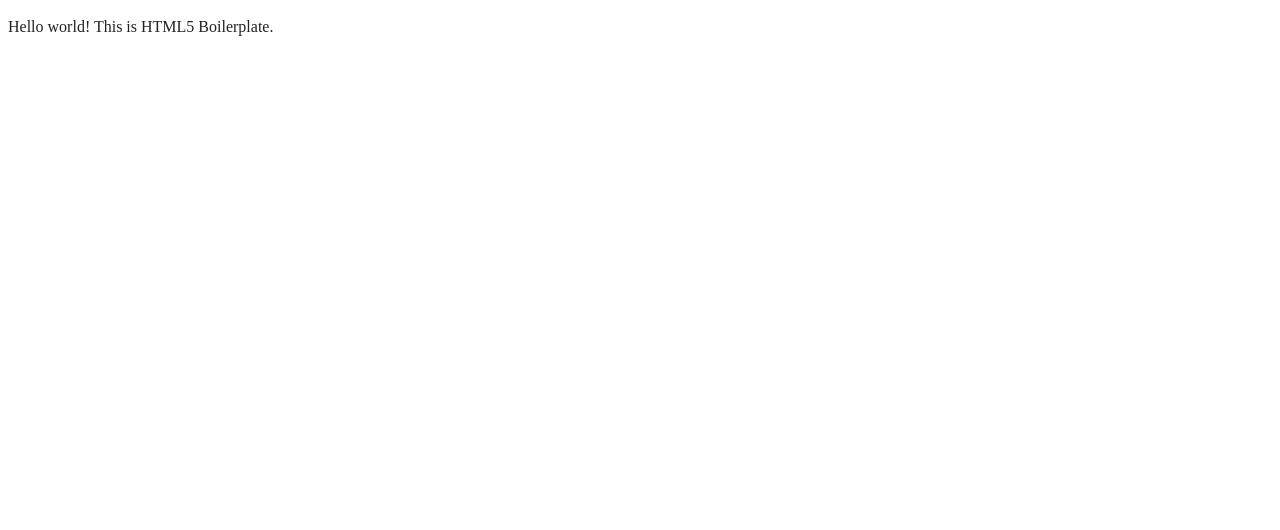
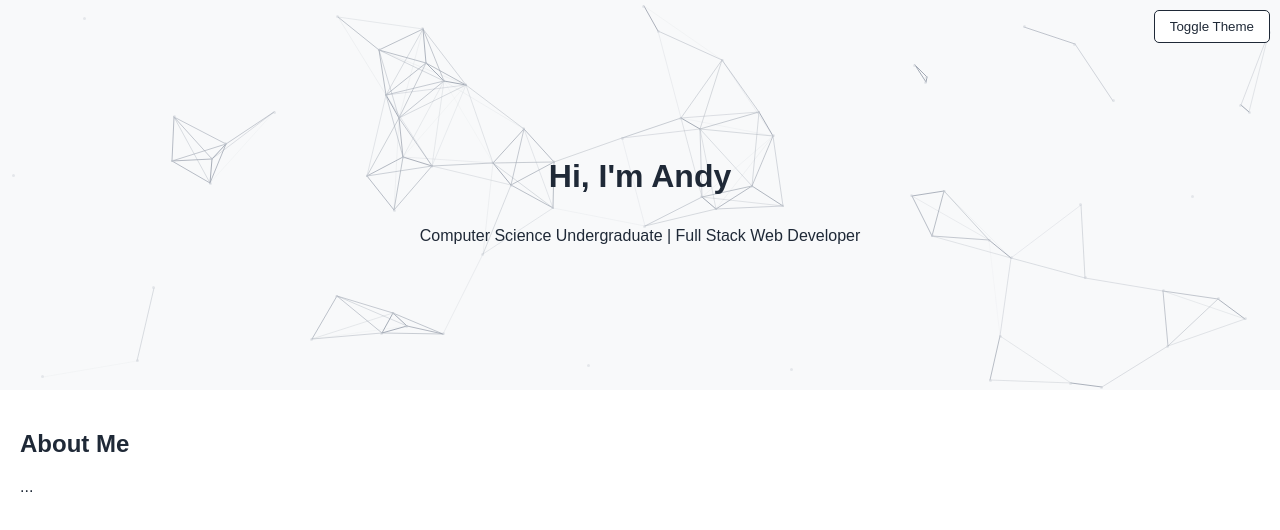
Before and after one commit to ansidian/dev-portfolio, a website built with webpack: page index.html in a window 1280 px wide. Built offline with nearby package versions, Linux system fonts and the light colour scheme; animation ran at ten frames a second.

Commit message:
update hero banner

```diff
--- a/css/style.css
+++ b/css/style.css
@@ -1,246 +1,124 @@
-/*! HTML5 Boilerplate v9.0.1 | MIT License | https://html5boilerplate.com/ */
+:root {
+  /* Light Theme (Default) */
+  --banner-bg: #f8f9fa;
+  --particle-color: #d1d5db; /* Light gray particles */
+  --particle-glow-color: #9ca3af; /* Slightly darker/more visible */
+  --text-color-banner: #1f2937;
+  --page-bg: #ffffff;
+  --text-color-page: #1f2937;
 
-/* main.css 3.0.0 | MIT License | https://github.com/h5bp/main.css#readme */
-/*
- * What follows is the result of much research on cross-browser styling.
- * Credit left inline and big thanks to Nicolas Gallagher, Jonathan Neal,
- * Kroc Camen, and the H5BP dev community and team.
- */
-
-/* ==========================================================================
-   Base styles: opinionated defaults
-   ========================================================================== */
-
-html {
-  color: #222;
-  font-size: 1em;
-  line-height: 1.4;
+  /* Config */
+  --particle-size: 3px;
+  --particle-base-opacity: 0.5;
+  --particle-glow-opacity: 0.8;
+  --transition-speed: 0.3s; /* For non-transform properties like opacity */
 }
 
-/*
- * Remove text-shadow in selection highlight:
- * https://twitter.com/miketaylr/status/12228805301
- *
- * Customize the background color to match your design.
- */
-
-::-moz-selection {
-  background: #b3d4fc;
-  text-shadow: none;
+body.dark-mode {
+  /* Dark Theme */
+  --banner-bg: #111827;
+  --particle-color: #4b5563; /* Muted dark particles */
+  --particle-glow-color: #9ca3af; /* Lighter gray glow */
+  --text-color-banner: #f3f4f6;
+  --page-bg: #111827; /* Match banner or make slightly different */
+  --text-color-page: #f3f4f6;
 }
 
-::selection {
-  background: #b3d4fc;
-  text-shadow: none;
+body {
+  margin: 0;
+  font-family: sans-serif;
+  background-color: var(--page-bg);
+  color: var(--text-color-page);
+  transition: background-color var(--transition-speed) ease, color var(--transition-speed) ease;
 }
 
-/*
- * A better looking default horizontal rule
- */
-
-hr {
-  display: block;
-  height: 1px;
-  border: 0;
-  border-top: 1px solid #ccc;
-  margin: 1em 0;
-  padding: 0;
+#interactive-banner {
+  position: relative;
+  width: 100%;
+  min-height: 350px; /* Adjust as needed */
+  background-color: var(--banner-bg);
+  overflow: hidden; /* Keep particles contained */
+  transition: background-color var(--transition-speed) ease;
 }
 
-/*
- * Remove the gap between audio, canvas, iframes,
- * images, videos and the bottom of their containers:
- * https://github.com/h5bp/html5-boilerplate/issues/440
- */
-
-audio,
-canvas,
-iframe,
-img,
-svg,
-video {
-  vertical-align: middle;
+#particle-container {
+  position: absolute;
+  top: 0;
+  left: 0;
+  width: 100%;
+  height: 100%;
+  z-index: 1;
 }
 
-/*
- * Remove default fieldset styles.
- */
-
-fieldset {
-  border: 0;
-  margin: 0;
-  padding: 0;
+#line-svg {
+  position: absolute; /* Position within the container */
+  top: 0;
+  left: 0;
+  width: 100%;
+  height: 100%;
+  pointer-events: none; /* SVG should not capture mouse events */
+  z-index: 1; /* Draw lines behind particles */
 }
 
-/*
- * Allow only vertical resizing of textareas.
- */
 
-textarea {
-  resize: vertical;
+.banner-content {
+  position: relative; /* Relative to the banner */
+  z-index: 2; /* Above particles */
+  color: var(--text-color-banner);
+  text-align: center;
+  padding: 20px;
+  transition: color var(--transition-speed) ease;
+  display: flex;
+  flex-direction: column;
+  justify-content: center;
+  align-items: center;
+  height: 100%;
+  min-height: 350px; /* Match banner */
+  pointer-events: none; /* Allow mouse events through */
 }
 
-/* ==========================================================================
-   Author's custom styles
-   ========================================================================== */
-
-/* ==========================================================================
-   Helper classes
-   ========================================================================== */
-
-/*
- * Hide visually and from screen readers
- */
-
-.hidden,
-[hidden] {
-  display: none !important;
+.banner-content h1, .banner-content p {
+  pointer-events: auto; /* Enable events for text */
+  margin-bottom: 0.5em;
 }
 
-/*
- * Hide only visually, but have it available for screen readers:
- * https://snook.ca/archives/html_and_css/hiding-content-for-accessibility
- *
- * 1. For long content, line feeds are not interpreted as spaces and small width
- *    causes content to wrap 1 word per line:
- *    https://medium.com/@jessebeach/beware-smushed-off-screen-accessible-text-5952a4c2cbfe
- */
-
-.visually-hidden {
-  border: 0;
-  clip: rect(0, 0, 0, 0);
-  height: 1px;
-  margin: -1px;
-  overflow: hidden;
-  padding: 0;
+.particle {
   position: absolute;
-  white-space: nowrap;
-  width: 1px;
-  /* 1 */
+  width: var(--particle-size);
+  height: var(--particle-size);
+  background-color: var(--particle-color);
+  border-radius: 50%;
+  opacity: var(--particle-base-opacity);
+  transition: opacity var(--transition-speed) ease-out, background-color var(--transition-speed) ease-out; /* Transition visual changes */
+  will-change: transform, opacity; /* Optimize */
+  pointer-events: none;
+  z-index: 2; /* Ensure particles are drawn ABOVE the lines */
+  /* Initial top/left set by JS */
 }
 
-/*
- * Extends the .visually-hidden class to allow the element
- * to be focusable when navigated to via the keyboard:
- * https://www.drupal.org/node/897638
- */
-
-.visually-hidden.focusable:active,
-.visually-hidden.focusable:focus {
-  clip: auto;
-  height: auto;
-  margin: 0;
-  overflow: visible;
-  position: static;
-  white-space: inherit;
-  width: auto;
+#line-svg line {
+  stroke: var(--particle-glow-color); /* Use a theme color */
+  stroke-width: 1px; /* Adjust thickness */
+  stroke-linecap: round; /* Nicer line ends */
+  /* Opacity will be set dynamically via JS based on distance */
 }
 
-/*
- * Hide visually and from screen readers, but maintain layout
- */
-
-.invisible {
-  visibility: hidden;
+/* Theme toggle button styles (same as before) */
+#theme-toggle {
+  padding: 8px 15px;
+  border: 1px solid var(--text-color-page);
+  background-color: var(--page-bg);
+  color: var(--text-color-page);
+  cursor: pointer;
+  border-radius: 5px;
+  transition: all var(--transition-speed) ease;
+  position: fixed; /* Keep it accessible */
+  top: 10px;
+  right: 10px;
+  z-index: 100;
 }
 
-/*
- * Clearfix: contain floats
- *
- * The use of `table` rather than `block` is only necessary if using
- * `::before` to contain the top-margins of child elements.
- */
-
-.clearfix::before,
-.clearfix::after {
-  content: "";
-  display: table;
+#theme-toggle:hover {
+  background-color: var(--text-color-page);
+  color: var(--page-bg);
 }
-
-.clearfix::after {
-  clear: both;
-}
-
-/* ==========================================================================
-   EXAMPLE Media Queries for Responsive Design.
-   These examples override the primary ('mobile first') styles.
-   Modify as content requires.
-   ========================================================================== */
-
-@media only screen and (min-width: 35em) {
-  /* Style adjustments for viewports that meet the condition */
-}
-
-@media print,
-  (-webkit-min-device-pixel-ratio: 1.25),
-  (min-resolution: 1.25dppx),
-  (min-resolution: 120dpi) {
-  /* Style adjustments for high resolution devices */
-}
-
-/* ==========================================================================
-   Print styles.
-   Inlined to avoid the additional HTTP request:
-   https://www.phpied.com/delay-loading-your-print-css/
-   ========================================================================== */
-
-@media print {
-  *,
-  *::before,
-  *::after {
-    background: #fff !important;
-    color: #000 !important;
-    /* Black prints faster */
-    box-shadow: none !important;
-    text-shadow: none !important;
-  }
-
-  a,
-  a:visited {
-    text-decoration: underline;
-  }
-
-  a[href]::after {
-    content: " (" attr(href) ")";
-  }
-
-  abbr[title]::after {
-    content: " (" attr(title) ")";
-  }
-
-  /*
-   * Don't show links that are fragment identifiers,
-   * or use the `javascript:` pseudo protocol
-   */
-  a[href^="#"]::after,
-  a[href^="javascript:"]::after {
-    content: "";
-  }
-
-  pre {
-    white-space: pre-wrap !important;
-  }
-
-  pre,
-  blockquote {
-    border: 1px solid #999;
-    page-break-inside: avoid;
-  }
-
-  tr,
-  img {
-    page-break-inside: avoid;
-  }
-
-  p,
-  h2,
-  h3 {
-    orphans: 3;
-    widows: 3;
-  }
-
-  h2,
-  h3 {
-    page-break-after: avoid;
-  }
-}
--- a/index.html
+++ b/index.html
@@ -24,10 +24,33 @@
 
 <body>
 
-  <!-- Add your site or application content here -->
-  <p>Hello world! This is HTML5 Boilerplate.</p>
-  <script src="js/app.js"></script>
+<!-- Optional: Theme Toggle Button -->
+<button id="theme-toggle" style="position: fixed; top: 10px; right: 10px; z-index: 100;">
+  Toggle Theme
+</button>
 
+<div id="interactive-banner">
+
+  <!-- Container specifically for particles/lines -->
+  <div id="particle-container">
+    <svg id="line-svg" width="100%" height="100%"></svg>
+  </div>
+
+  <!-- Content overlay -->
+  <div class="banner-content">
+    <h1>Hi, I'm Andy</h1>
+    <p>Computer Science Undergraduate | Full Stack Web Developer</p>
+    <!-- Add social icons etc. here -->
+  </div>
+</div>
+
+<!-- ... rest of your page ... -->
+<div style="height: 100vh; padding: 20px; background-color: var(--page-bg, #fff); color: var(--text-color-page, #000);">
+  <h2>About Me</h2>
+  <p>...</p>
+</div>
+
+<script src="js/app.js"></script>
 </body>
 
 </html>
--- a/js/app.js
+++ b/js/app.js
@@ -0,0 +1,228 @@
+document.addEventListener('DOMContentLoaded', () => {
+  const banner = document.getElementById('interactive-banner');
+  const particleContainer = document.getElementById('particle-container');
+  const lineSvg = document.getElementById('line-svg');
+  // theme toggle button ---
+  const themeToggleButton = document.getElementById('theme-toggle');
+
+  // Check if essential elements exist
+  if (!banner || !particleContainer || !lineSvg) {
+    console.error("Banner elements not found!");
+    return;
+  }
+
+  const particles = [];
+  const numParticles = 75; // Keep this relatively low for O(n^2) line drawing
+  const interactionRadius = 90; // Increased slightly for more visible effect
+  const repulsionStrength = 0.5;
+  const baseSpeed = 0.2;
+  const damping = 0.95; // Friction
+
+  // Line Drawing Variables
+  const maxLineDistance = 100; // Max distance to draw a line
+  const lineOpacityFactor = 1.5; // Adjust fade effect (higher = fades faster)
+
+  let bannerRect = banner.getBoundingClientRect();
+  // Initialize mouse far away so particles don't jump initially
+  let mouseX = -interactionRadius * 5;
+  let mouseY = -interactionRadius * 5;
+  let animationFrameId = null;
+
+  // Particle Class
+  class Particle {
+    constructor(x, y) {
+      this.x = x;
+      this.y = y;
+      this.vx = (Math.random() - 0.5) * baseSpeed * 2;
+      this.vy = (Math.random() - 0.5) * baseSpeed * 2;
+      this.element = document.createElement('div');
+      this.element.classList.add('particle');
+      // Use getComputedStyle outside the constructor if possible, or store it
+      this.size = parseFloat(getComputedStyle(document.documentElement).getPropertyValue('--particle-size')) || 3;
+      particleContainer.appendChild(this.element);
+      this.updatePosition();
+    }
+
+    updatePosition() {
+      this.element.style.transform = `translate(${Math.round(this.x - this.size / 2)}px, ${Math.round(this.y - this.size / 2)}px)`;
+    }
+
+    updatePhysics() {
+      // Mouse interaction
+      const dxMouse = this.x - mouseX;
+      const dyMouse = this.y - mouseY;
+      const distMouse = Math.sqrt(dxMouse * dxMouse + dyMouse * dyMouse);
+      let forceX = 0;
+      let forceY = 0;
+
+      if (distMouse < interactionRadius && distMouse > 1) {
+        const force = (1 - distMouse / interactionRadius) * repulsionStrength;
+        forceX = (dxMouse / distMouse) * force; // Push away from mouse
+        forceY = (dyMouse / distMouse) * force;
+      }
+
+      // Apply mouse force
+      this.vx += forceX;
+      this.vy += forceY;
+
+      // Apply damping (friction)
+      this.vx *= damping;
+      this.vy *= damping;
+
+      // Add slight random drift (optional, remove if unwanted)
+      this.vx += (Math.random() - 0.5) * 0.05;
+      this.vy += (Math.random() - 0.5) * 0.05;
+
+      // Speed limit
+      const speed = Math.sqrt(this.vx * this.vx + this.vy * this.vy);
+      const maxSpeed = baseSpeed * 5; // Limit max speed
+      if (speed > maxSpeed) {
+        this.vx = (this.vx / speed) * maxSpeed;
+        this.vy = (this.vy / speed) * maxSpeed;
+      }
+
+      // Update position based on velocity
+      this.x += this.vx;
+      this.y += this.vy;
+
+      // Boundary checks (wrapping)
+      if (this.x < -this.size) this.x = bannerRect.width + this.size;
+      if (this.x > bannerRect.width + this.size) this.x = -this.size;
+      if (this.y < -this.size) this.y = bannerRect.height + this.size;
+      if (this.y > bannerRect.height + this.size) this.y = -this.size;
+    }
+  } // End Particle Class
+
+  function createParticles() {
+    lineSvg.innerHTML = ''; // Clear old lines
+    particleContainer.querySelectorAll('.particle').forEach(p => p.remove()); // Clear old particles
+    particles.length = 0; // Reset array
+    bannerRect = banner.getBoundingClientRect(); // Update dimensions
+
+    for (let i = 0; i < numParticles; i++) {
+      const x = Math.random() * bannerRect.width;
+      const y = Math.random() * bannerRect.height;
+      particles.push(new Particle(x, y));
+    }
+  }
+
+  function drawLines() {
+    lineSvg.innerHTML = ''; // Simple clear (less efficient but works)
+
+    for (let i = 0; i < particles.length; i++) {
+      for (let j = i + 1; j < particles.length; j++) {
+        const p1 = particles[i];
+        const p2 = particles[j];
+
+        const dx = p1.x - p2.x;
+        const dy = p1.y - p2.y;
+        const distance = Math.sqrt(dx * dx + dy * dy);
+
+        if (distance < maxLineDistance) {
+          // const opacity = 1 - (distance / maxLineDistance); // Linear fade
+          const opacity = Math.max(0, 1 - Math.pow(distance / maxLineDistance, lineOpacityFactor)); // Steeper fade
+
+          if (opacity > 0.05) { // Don't draw nearly invisible lines
+            const line = document.createElementNS('http://www.w3.org/2000/svg', 'line');
+            line.setAttribute('x1', Math.round(p1.x));
+            line.setAttribute('y1', Math.round(p1.y));
+            line.setAttribute('x2', Math.round(p2.x));
+            line.setAttribute('y2', Math.round(p2.y));
+            line.setAttribute('stroke-opacity', opacity.toFixed(2));
+            // Stroke color/width are handled by CSS (:root --particle-glow-color)
+            lineSvg.appendChild(line);
+          }
+        }
+      }
+    }
+  }
+
+  function animationLoop() {
+    // 1. Update physics for all particles
+    for (const particle of particles) {
+      particle.updatePhysics();
+    }
+
+    // 2. Update particle element positions visually AFTER physics updates
+    for (const particle of particles) {
+      particle.updatePosition();
+    }
+
+    // 3. Draw lines based on new positions
+    drawLines();
+
+    // Request next frame
+    animationFrameId = requestAnimationFrame(animationLoop);
+  }
+
+  // --- ADDED: Event Handler Functions ---
+
+  function handleMouseMove(event) {
+    // Get mouse position relative to the banner element
+    const rect = banner.getBoundingClientRect();
+    mouseX = event.clientX - rect.left;
+    mouseY = event.clientY - rect.top;
+  }
+
+  function handleMouseLeave() {
+    // Move the interaction point far away when mouse leaves banner
+    mouseX = -interactionRadius * 5;
+    mouseY = -interactionRadius * 5;
+  }
+
+  // Debounce resize function to avoid excessive calls
+  let resizeTimeout;
+
+  function handleResize() {
+    clearTimeout(resizeTimeout);
+    resizeTimeout = setTimeout(() => {
+      console.log("Resizing...");
+      // Cancel the current animation frame before recreating particles
+      // This prevents potential errors if resize is rapid
+      if (animationFrameId) {
+        cancelAnimationFrame(animationFrameId);
+        animationFrameId = null; // Clear the ID
+      }
+      createParticles(); // Recreate particles with new dimensions
+      // Restart the animation loop ONLY if it was stopped
+      if (!animationFrameId) {
+        animationFrameId = requestAnimationFrame(animationLoop);
+      }
+    }, 250); // Wait 250ms after last resize event
+  }
+
+
+  // --- Theme Toggle Logic ---
+  function toggleTheme() {
+    document.body.classList.toggle('dark-mode');
+    // Optional: Save preference to localStorage
+    const isDarkMode = document.body.classList.contains('dark-mode');
+    localStorage.setItem('theme', isDarkMode ? 'dark' : 'light');
+  }
+
+  // Apply saved theme on load
+  const savedTheme = localStorage.getItem('theme');
+  if (savedTheme === 'dark') {
+    document.body.classList.add('dark-mode');
+  } // Light is default, no need for 'else' unless you have specific light mode styles to remove
+
+  // Add event listener to the button
+  if (themeToggleButton) {
+    themeToggleButton.addEventListener('click', toggleTheme);
+  } else {
+    console.warn("Theme toggle button not found.");
+  }
+
+  // --- Initialization ---
+  createParticles(); // Create initial particles
+  // Attach event listeners correctly
+  banner.addEventListener('mousemove', handleMouseMove);
+  banner.addEventListener('mouseleave', handleMouseLeave);
+  window.addEventListener('resize', handleResize);
+
+  // Start the animation loop
+  if (!animationFrameId) { // Only start if not already started (e.g., by resize)
+    animationFrameId = requestAnimationFrame(animationLoop);
+  }
+
+}); // End DOMContentLoaded
```
Also changed, not shown: 2 other files.
